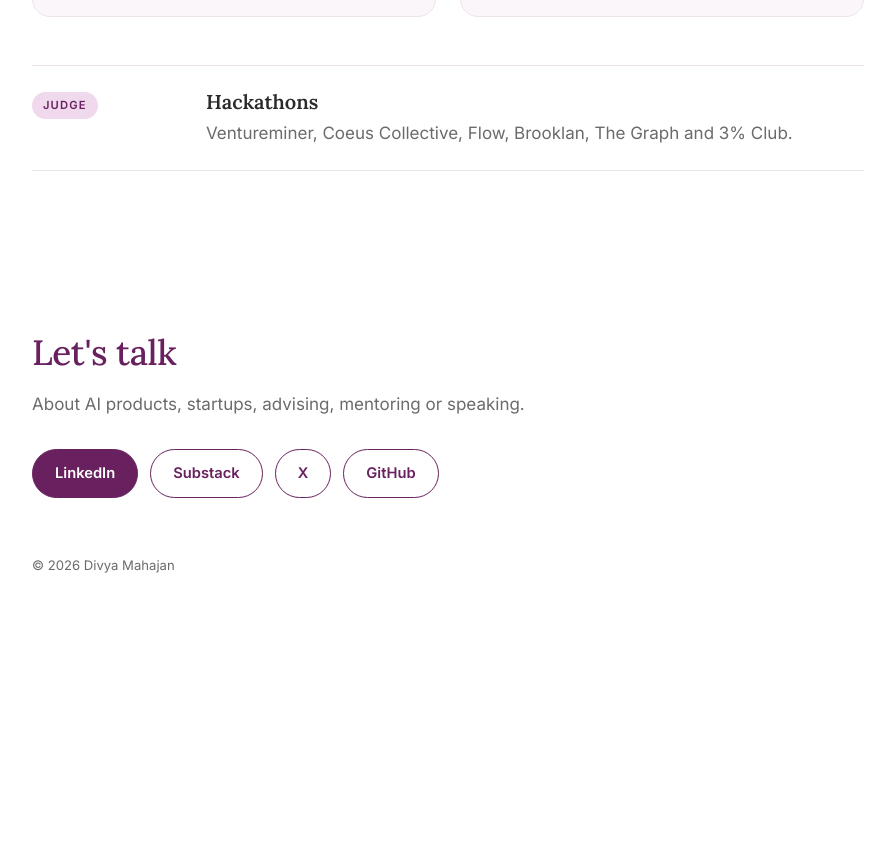
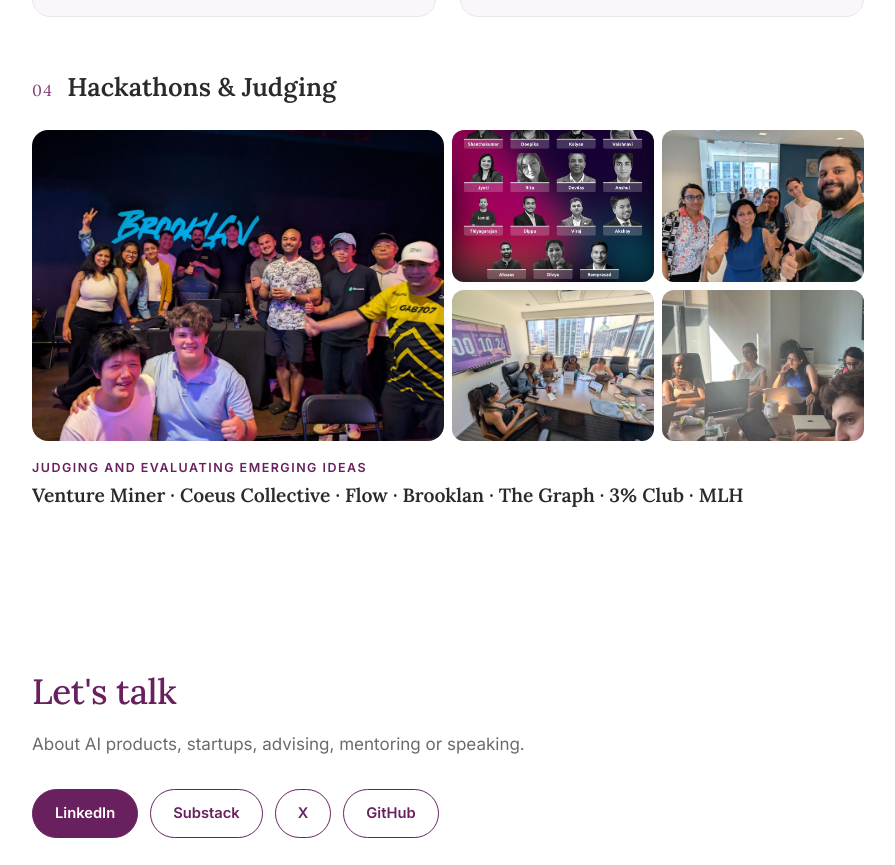
Before and after one commit to divu112311/divu112311.github.io, a plain HTML site: page index.html in a window 1280 px wide. Shown: the part 4309-5174 px from the top of the page, without its empty margins (192-1087 px from the left). Before the commit the page ends 4946 px from the top, so only its background shows below. Drawn offline with Linux system fonts and the light colour scheme.

Commit message:
Talks: Hackathons & Judging photo collage
Co-Authored-By: Claude Opus 5.5 <noreply@anthropic.com>

```diff
--- a/index.html
+++ b/index.html
@@ -115,7 +115,16 @@
   .mention .by{display:block;font-size:.88rem;color:var(--ink-soft);margin-top:2px}
   @media(max-width:760px){.pair{grid-template-columns:1fr}}
 
-  /* photo viewer */  .viewer{position:fixed;inset:0;z-index:50;background:rgba(20,6,18,.9);display:none;align-items:center;justify-content:center;padding:24px;cursor:zoom-out}
+  /* hackathons collage */
+  .collage{display:grid;grid-template-columns:repeat(4,1fr);gap:8px}
+  .collage .shot{aspect-ratio:4/3}
+  .collage .shot.big{grid-column:span 2;grid-row:span 2;aspect-ratio:auto}
+  .judged{margin-top:16px;font-size:.78rem;letter-spacing:.12em;text-transform:uppercase;font-weight:600;color:var(--plum)}
+  .judged-list{font-family:Lora,Georgia,serif;font-weight:600;font-size:1.2rem;line-height:1.45;margin-top:4px;color:var(--ink)}
+  @media(max-width:760px){.collage{grid-template-columns:1fr 1fr}.collage .shot.big{grid-row:auto;aspect-ratio:4/3}}
+
+  /* photo viewer */
+  .viewer{position:fixed;inset:0;z-index:50;background:rgba(20,6,18,.9);display:none;align-items:center;justify-content:center;padding:24px;cursor:zoom-out}
   .viewer.open{display:flex}
   .viewer img{max-width:100%;max-height:100%;border-radius:10px;box-shadow:0 20px 60px rgba(0,0,0,.5)}
 
@@ -290,11 +299,18 @@
         <p class="where">Product Gym · Product Management Instructor</p>
         <p>Teaching AI product management: agents, MCP and RAG.</p>
       </div>
-    </div>    <div class="item">
-      <span class="badge">Judge</span>
-      <div><h3>Hackathons</h3><p>Ventureminer, Coeus Collective, Flow, Brooklan, The Graph and 3% Club.</p></div>
-    </div>
-  </div>
+    </div>    <div class="block">
+      <div class="block-head"><span class="num">04</span><h3>Hackathons &amp; Judging</h3></div>
+      <div class="collage">
+        <a class="shot big" href="photos/judging/brooklan.jpg"><img src="photos/judging/brooklan.jpg" alt="Judges and builders at the Brooklan hackathon" loading="lazy"></a>
+        <a class="shot" href="photos/judging/vibe-pitch-day-judges.jpg"><img src="photos/judging/vibe-pitch-day-judges.jpg" alt="Vibe Pitch Day judges, including Divya" style="object-position:50% 88%" loading="lazy"></a>
+        <a class="shot" href="photos/judging/nyc-judges.jpg"><img src="photos/judging/nyc-judges.jpg" alt="Divya with fellow judges at a New York hackathon" style="object-position:40% 50%" loading="lazy"></a>
+        <a class="shot" href="photos/judging/nyc-hackathon.jpg"><img src="photos/judging/nyc-hackathon.jpg" alt="Teams building during a New York hackathon" loading="lazy"></a>
+        <a class="shot" href="photos/judging/nyc-teams.jpg"><img src="photos/judging/nyc-teams.jpg" alt="Hackathon teams at work" style="object-position:50% 35%" loading="lazy"></a>
+      </div>
+      <p class="where judged">Judging and evaluating emerging ideas</p>
+      <h4 class="judged-list">Venture Miner · Coeus Collective · Flow · Brooklan · The Graph · 3% Club · MLH</h4>
+    </div>  </div>
 </section>
 <footer id="contact">
   <div class="wrap">
```
Also changed, not shown: photos/judging/brooklan.jpg (added), photos/judging/nyc-hackathon.jpg (added), photos/judging/nyc-judges.jpg (added), photos/judging/nyc-teams.jpg (added), photos/judging/vibe-pitch-day-judges.jpg (added).
